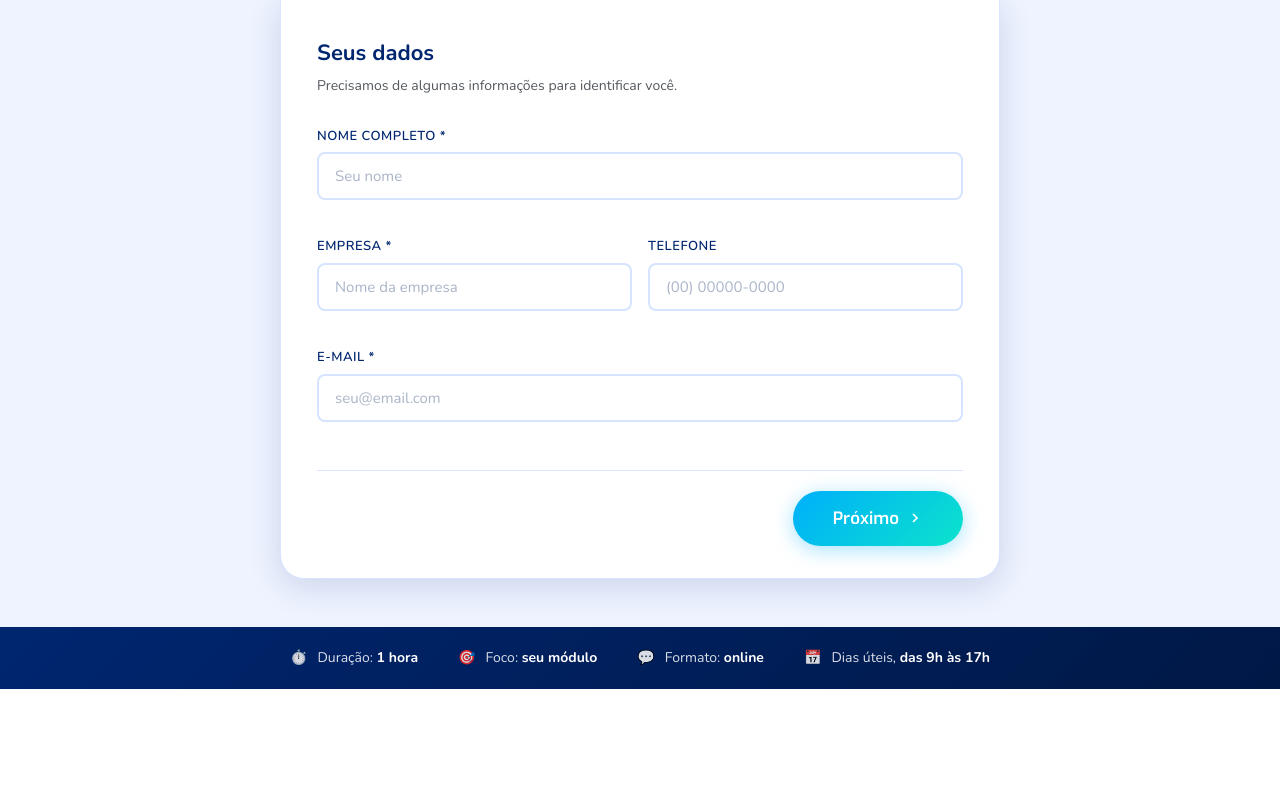
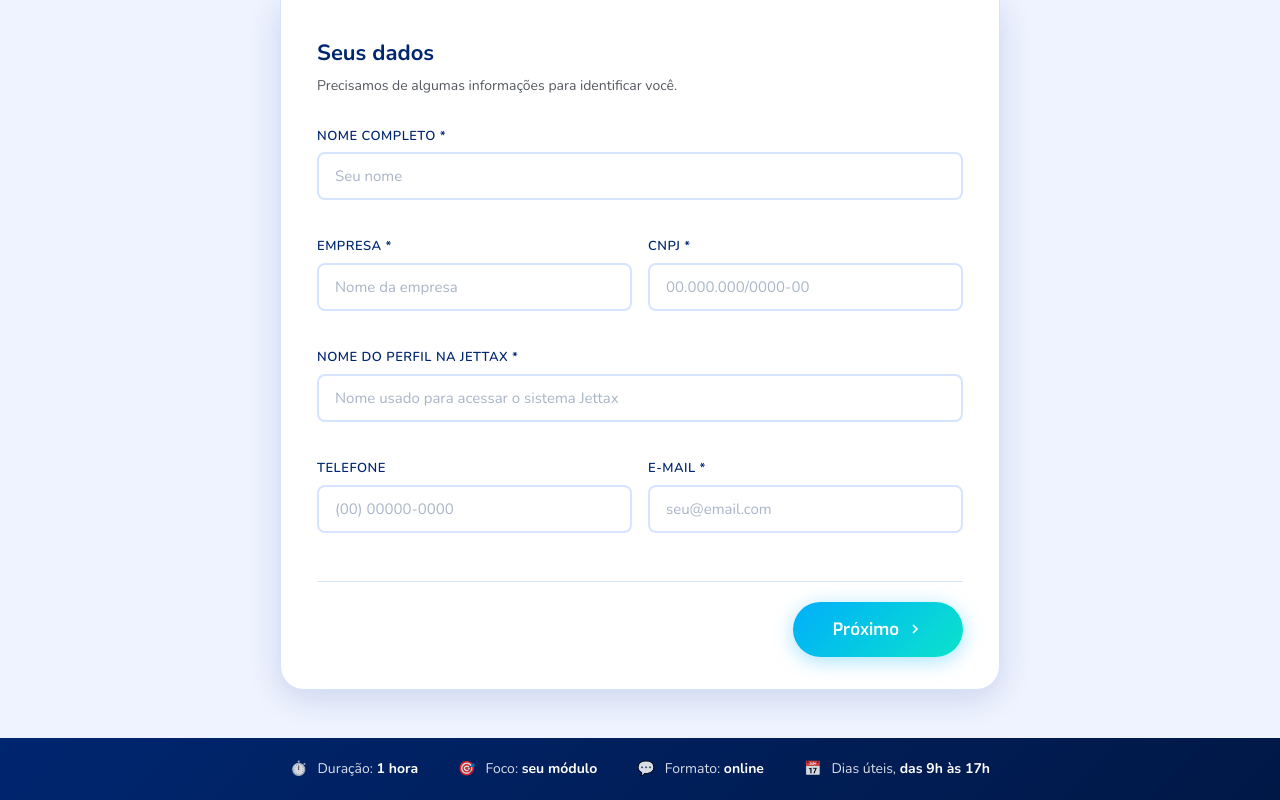
Before and after one commit to pedrowpz/agenda-suporte, a Flask app: page /cliente in a window 1280 px wide. Shown: the part 425-1225 px from the top of the page. Before the commit the page ends 1114 px from the top, so only its background shows below. Run offline with Flask 3, Linux system fonts and the light colour scheme; data that the repository does not hold is empty; some libraries are stand-ins or nearby versions.

Commit message:
feat: adiciona CNPJ e perfil Jettax no agendamento do cliente
- Novos campos obrigatórios no wizard do cliente: CNPJ (com máscara) e nome do perfil na conta Jettax
- Banco de dados: colunas cliente_cnpj e cliente_perfil adicionadas (com migração automática)
- CNPJ e perfil exibidos na confirmação, painel admin e portal do consultor

Co-Authored-By: Claude Sonnet 4.6 <noreply@anthropic.com>

```diff
--- a/suporte_web/database.py
+++ b/suporte_web/database.py
@@ -64,6 +64,8 @@ def init_db():
                     cliente_nome     TEXT NOT NULL,
                     cliente_email    TEXT NOT NULL,
                     cliente_empresa  TEXT NOT NULL,
+                    cliente_cnpj     TEXT,
+                    cliente_perfil   TEXT,
                     cliente_telefone TEXT,
                     modulo           TEXT NOT NULL,
                     data             TEXT NOT NULL,
@@ -76,6 +78,10 @@ def init_db():
                     atualizado_em    TEXT
                 )
             ''')
+
+            # Migração: adiciona colunas se não existirem (instâncias já criadas)
+            c.execute('ALTER TABLE agendamentos ADD COLUMN IF NOT EXISTS cliente_cnpj TEXT')
+            c.execute('ALTER TABLE agendamentos ADD COLUMN IF NOT EXISTS cliente_perfil TEXT')
 
             c.execute('''
                 CREATE TABLE IF NOT EXISTS funcionarios (
@@ -324,11 +330,14 @@ def criar_agendamento(dados) -> str:
         with conn.cursor() as c:
             c.execute(
                 '''INSERT INTO agendamentos
-                   (codigo, cliente_nome, cliente_email, cliente_empresa, cliente_telefone,
-                    modulo, data, horario, descricao, criado_em, funcionario_id)
-                   VALUES (%s, %s, %s, %s, %s, %s, %s, %s, %s, %s, %s)''',
+                   (codigo, cliente_nome, cliente_email, cliente_empresa, cliente_cnpj,
+                    cliente_perfil, cliente_telefone, modulo, data, horario, descricao,
+                    criado_em, funcionario_id)
+                   VALUES (%s, %s, %s, %s, %s, %s, %s, %s, %s, %s, %s, %s, %s)''',
                 (codigo,
-                 dados['nome'], dados['email'], dados['empresa'], dados.get('telefone', ''),
+                 dados['nome'], dados['email'], dados['empresa'],
+                 dados.get('cnpj', ''), dados.get('perfil_jettax', ''),
+                 dados.get('telefone', ''),
                  modulo, data, horario, dados['descricao'], agora, func_id)
             )
         conn.commit()
--- a/suporte_web/templates/cliente.html
+++ b/suporte_web/templates/cliente.html
@@ -402,10 +402,18 @@
               <input type="text" name="empresa" id="f_empresa" class="form-control" placeholder="Nome da empresa" required>
             </div>
             <div class="form-group">
+              <label class="form-label">CNPJ *</label>
+              <input type="text" name="cnpj" id="f_cnpj" class="form-control" placeholder="00.000.000/0000-00" required maxlength="18">
+            </div>
+            <div class="form-group" style="grid-column:1/-1">
+              <label class="form-label">Nome do perfil na Jettax *</label>
+              <input type="text" name="perfil_jettax" id="f_perfil" class="form-control" placeholder="Nome usado para acessar o sistema Jettax" required>
+            </div>
+            <div class="form-group">
               <label class="form-label">Telefone</label>
               <input type="tel" name="telefone" id="f_telefone" class="form-control" placeholder="(00) 00000-0000">
             </div>
-            <div class="form-group" style="grid-column:1/-1">
+            <div class="form-group">
               <label class="form-label">E-mail *</label>
               <input type="email" name="email" id="f_email" class="form-control" placeholder="seu@email.com" required>
             </div>
@@ -498,6 +506,8 @@
           <div class="review-box" id="reviewBox">
             <div class="review-row"><span class="review-label">Nome</span><span class="review-value" id="rv_nome">—</span></div>
             <div class="review-row"><span class="review-label">Empresa</span><span class="review-value" id="rv_empresa">—</span></div>
+            <div class="review-row"><span class="review-label">CNPJ</span><span class="review-value" id="rv_cnpj">—</span></div>
+            <div class="review-row"><span class="review-label">Perfil Jettax</span><span class="review-value" id="rv_perfil">—</span></div>
             <div class="review-row"><span class="review-label">E-mail</span><span class="review-value" id="rv_email">—</span></div>
             <div class="review-row"><span class="review-label">Módulo</span><span class="review-value" id="rv_modulo">—</span></div>
             <div class="review-row"><span class="review-label">Data</span><span class="review-value" id="rv_data">—</span></div>
@@ -619,12 +629,24 @@ function loadHorarios(data) {
 function updateReview() {
   document.getElementById('rv_nome').textContent    = document.getElementById('f_nome').value;
   document.getElementById('rv_empresa').textContent = document.getElementById('f_empresa').value;
+  document.getElementById('rv_cnpj').textContent    = document.getElementById('f_cnpj').value;
+  document.getElementById('rv_perfil').textContent  = document.getElementById('f_perfil').value;
   document.getElementById('rv_email').textContent   = document.getElementById('f_email').value;
   const mod = document.querySelector('input[name="modulo"]:checked');
   document.getElementById('rv_modulo').textContent  = mod ? mod.value : '—';
   document.getElementById('rv_data').textContent    = document.getElementById('f_data').value || '—';
   document.getElementById('rv_horario').textContent = document.getElementById('f_horario').value || '—';
 }
+
+// Máscara CNPJ: 00.000.000/0000-00
+document.getElementById('f_cnpj').addEventListener('input', function() {
+  let v = this.value.replace(/\D/g, '').slice(0, 14);
+  if (v.length > 12) v = v.replace(/^(\d{2})(\d{3})(\d{3})(\d{4})(\d{0,2})/, '$1.$2.$3/$4-$5');
+  else if (v.length > 8) v = v.replace(/^(\d{2})(\d{3})(\d{3})(\d{0,4})/, '$1.$2.$3/$4');
+  else if (v.length > 5) v = v.replace(/^(\d{2})(\d{3})(\d{0,3})/, '$1.$2.$3');
+  else if (v.length > 2) v = v.replace(/^(\d{2})(\d{0,3})/, '$1.$2');
+  this.value = v;
+});
 
 document.getElementById('wizardForm').addEventListener('submit', function(e) {
   if (!document.getElementById('f_descricao').value.trim()) {
--- a/suporte_web/templates/funcionario.html
+++ b/suporte_web/templates/funcionario.html
@@ -386,6 +386,8 @@
             <div class="ag-module">🎯 {{ ag.modulo }}</div>
             <div class="ag-info">
               <div class="ag-info-row">👤 <strong>{{ ag.cliente_nome }}</strong> — {{ ag.cliente_empresa }}</div>
+              {% if ag.cliente_cnpj %}<div class="ag-info-row">🏢 CNPJ: {{ ag.cliente_cnpj }}</div>{% endif %}
+              {% if ag.cliente_perfil %}<div class="ag-info-row">🔑 Perfil Jettax: <strong>{{ ag.cliente_perfil }}</strong></div>{% endif %}
               <div class="ag-info-row">✉️ {{ ag.cliente_email }}</div>
               {% if ag.cliente_telefone %}<div class="ag-info-row">📱 {{ ag.cliente_telefone }}</div>{% endif %}
               <div class="ag-info-row">📅 <strong>{{ ag.data }}</strong> às <strong>{{ ag.horario }}</strong></div>
```
Also changed, not shown: suporte_web/templates/admin.html (+11 -2 lines), suporte_web/templates/confirmacao.html (+18 -0 lines).
